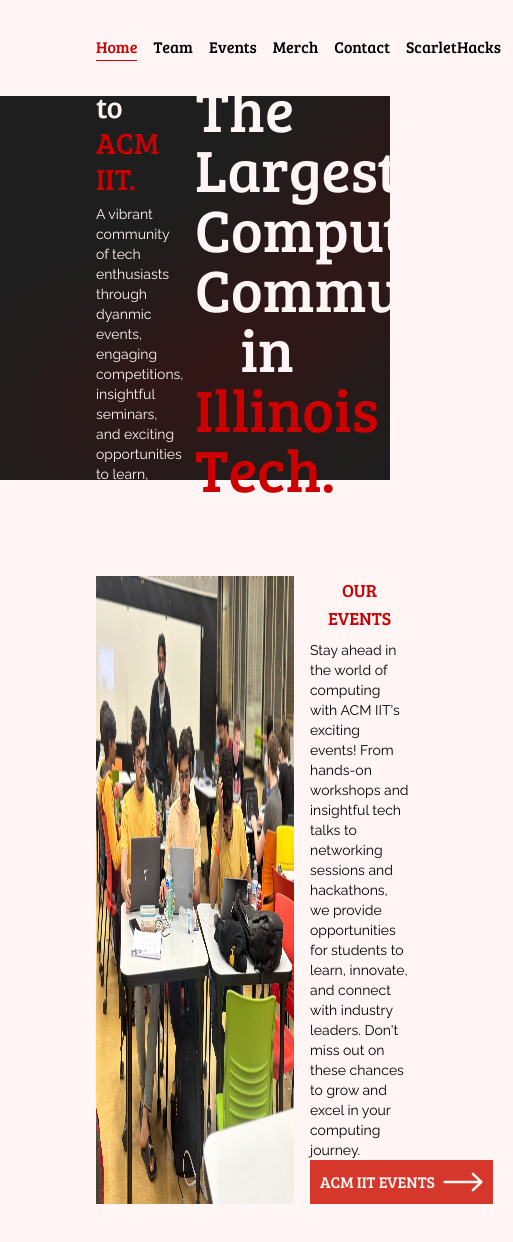
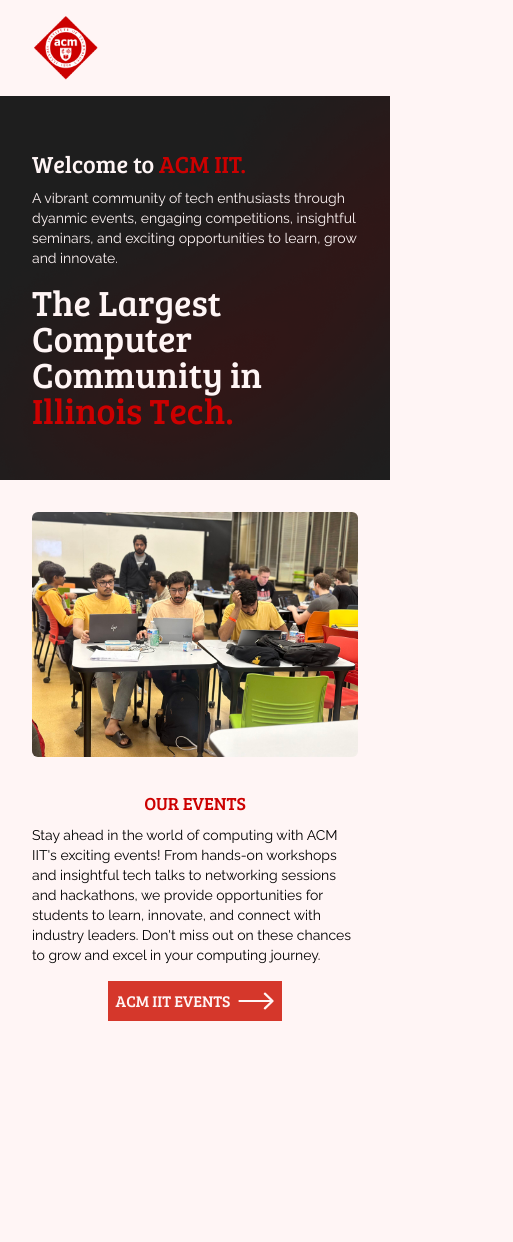
Before and after one commit to iitacm/iitacm1.github.io, a Next.js app: page / in a window 390 px wide. Shown: the top 1242 px of the page, 513 px wide, since content can reach past the window. After the commit the page ends 1053 px from the top, so only its background shows below. Built offline with nearby package versions, Linux system fonts and the light colour scheme.

Commit message:
update site title and description; enhance layout and navigation styles

```diff
--- a/app/layout.tsx
+++ b/app/layout.tsx
@@ -4,8 +4,8 @@
 import "./globals.css";
 
 export const metadata: Metadata = {
-  title: "Create Next App",
-  description: "Generated by create next app",
+  title: "ACM Illinois Tech",
+  description: "Website of Associate of Computing Machinery at Illinois Tech",
 };
 
 // The fonts
--- a/app/page.tsx
+++ b/app/page.tsx
@@ -7,40 +7,42 @@
   return (
     <div className="flex flex-col min-h-screen">
       <NavigationBar />
-      <header className="mt-24 text-background flex items-center h-96 w-full py-12 px-24 space-x-4  bg-[url('/assets/header_background_1.png')] bg-cover">
-        <div className="flex-1 w-1/3">
-          <h3 className="text-3xl">Welcome to <span className="text-accent-color-primary">ACM IIT.</span></h3>
+      <header className="mt-24 px-8 text-background bg-[url('/assets/header_background_1.png')] bg-cover flex flex-col space-y-4 justify-center items-center w-full h-96 lg:px-24 lg:flex-row lg:h-screen lg:space-x-4 lg:space-y-0">
+        <div className="w-full lg:w-1/3 lg:flex-1">
+          <h3 className="text-2xl">Welcome to <span className="text-accent-color-primary">ACM IIT.</span></h3>
           <p className="font-raleway text-sm mt-2">
             A vibrant community of tech enthusiasts through dyanmic events, engaging competitions, insightful
             seminars, and exciting opportunities to learn, grow and innovate.
           </p>
         </div>
-        <div className="flex-0 w-1/2 justify-end">
-          <h1 className="text-6xl leading-[1] text-right">
+        <div className="flex-0 w-full lg:w-1/2 justify-end">
+          <h1 className="text-4xl lg:text-6xl leading-[1] lg:text-right">
             The Largest Computer Community in <br /><span className="text-accent-color-primary">Illinois Tech.</span>
           </h1>
         </div>
       </header>
+
+
       <main className="flex-1">
+        {/* Events Section */}
+        <section className="flex flex-col items-center lg:flex-row lg:items-start justify-between lg:h-[500px] p-8 lg:p-24 gap-4">
+          <Image className="rounded-md" alt="ACM IIT Picture" src={`/assets/acm_pictures/1.jpeg`} width={450} height={450} />
 
-        <section className="flex justify-between h-46 p-24 gap-4">
-          <Image className="" alt="ACM IIT Picture" src={`/assets/acm_pictures/1.jpeg`} width={450} height={450} />
-          <div className="w-1/2 flex flex-col align-center">
+          <div className="w-full flex flex-col items-center mt-4 lg:w-1/2 lg:mt-0 lg:h-full">
             <h2 className="text-lg text-center text-accent-color-primary">OUR EVENTS</h2>
             <p className="font-raleway text-sm mt-2 flex-1">
-              Stay ahead in the world of computing with ACM IIT's exciting events!
+              Stay ahead in the world of computing with ACM IIT&apos;s exciting events!
               From hands-on workshops and insightful tech talks to networking sessions and hackathons, we provide opportunities for students to learn, innovate, and connect with industry leaders.
-              Don't miss out on these chances to grow and excel in your computing journey.
+              Don&apos;t miss out on these chances to grow and excel in your computing journey.
             </p>
-            <Link className="flex items-center justify-center gap-2 size-max p-2 border-2 bg-light-red border-light-red text-background" href="/events">
+            <Link className="flex items-center justify-center gap-2 size-max p-2 bg-light-red text-background mt-4" href="/events">
               ACM IIT EVENTS
-              <svg width="40" height="20" viewBox="0 0 49 24" fill="none" xmlns="http://www.w3.org/2000/svg">
-                <path d="M2 12H47M47 12L36.6154 2M47 12L36.6154 22" stroke="#FFF5F5" stroke-width="3" stroke-linecap="round" stroke-linejoin="round"/>
+              <svg width="36" height="20" viewBox="0 0 49 24" fill="none" xmlns="http://www.w3.org/2000/svg">
+                <path d="M2 12H47M47 12L36.6154 2M47 12L36.6154 22" stroke="#FFF5F5" strokeWidth="3" strokeLinecap="round" strokeLinejoin="round"/>
               </svg>
             </Link>
           </div>
         </section>
-
       </main>
     </div>
   );
--- a/components/ui/navigation-bar.tsx
+++ b/components/ui/navigation-bar.tsx
@@ -4,7 +4,7 @@
 import { usePathname } from "next/navigation";
 import Image from "next/image";
 
-export const NavigationBar = ({ className } : { className?: string }) => {
+export const NavigationBar = () => {
     const pathname = usePathname();
     const links = [
         { href: "/", label: "Home" },
@@ -18,12 +18,12 @@
     ];
 
     return (
-        <nav className="w-full fixed top-0 left-0 px-24 h-24 bg-background flex justify-center items-center">
+        <nav className="w-full fixed top-0 left-0 px-8 lg:px-24 h-24 bg-background flex justify-center items-center">
             <div className="flex justify-between items-center w-full">
                 <div className="flex items-center space-x-4">
                     <Image src="/assets/acm_iit_logo.png" alt="Logo" width={70} height={80} />
                 </div>
-                <div className="flex items-center space-x-4 text-md flex-1 justify-end">
+                <div className="hidden lg:flex items-center space-x-4 text-md flex-1 justify-end">
                     {
                         links.map((link) => (
                             <a key={link.href} href={link.href} className={clsx("pb-px border-b border-transparent", {"text-accent-color-primary active-link" : pathname === link.href})}>{link.label}</a>
```
